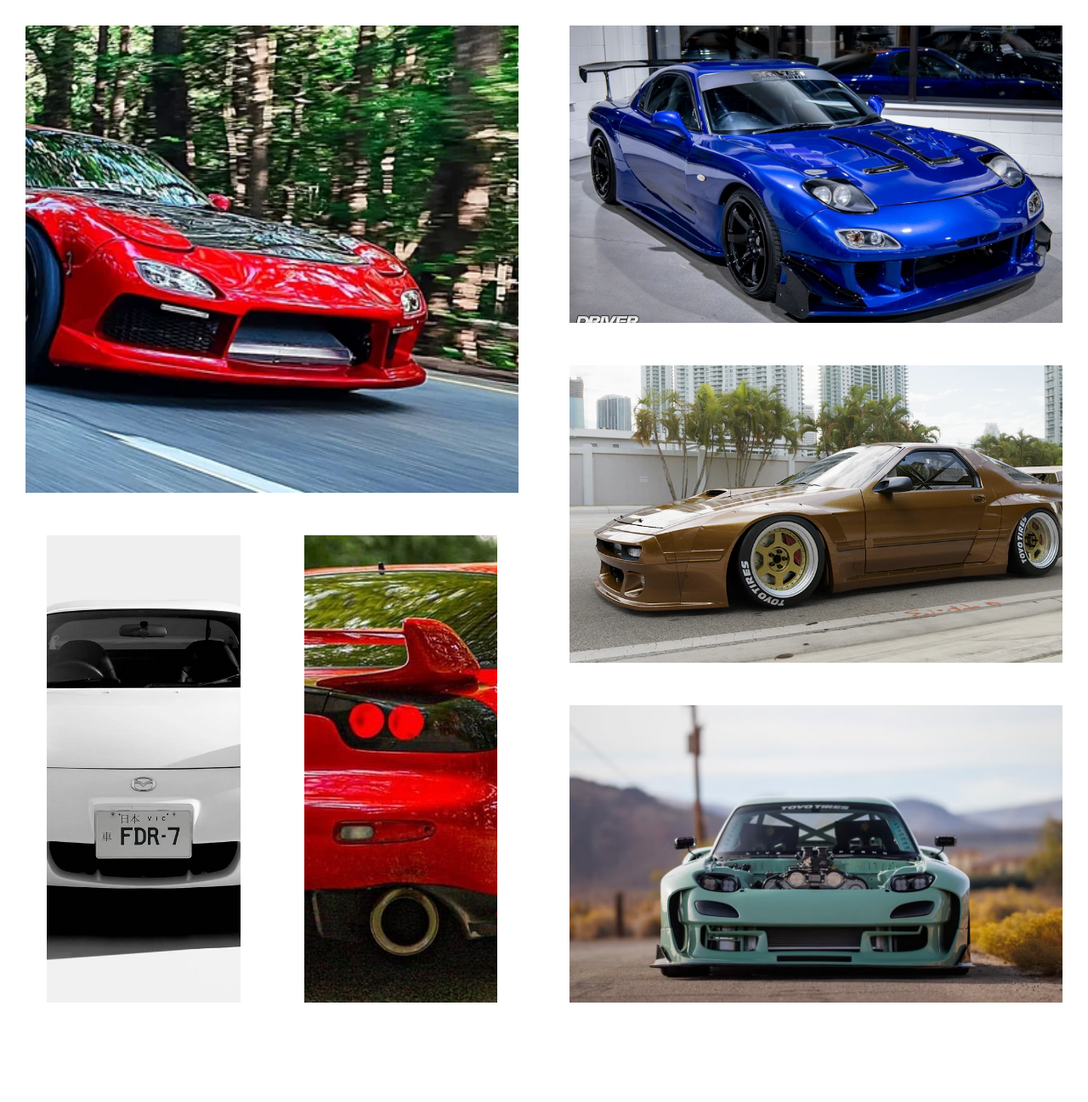
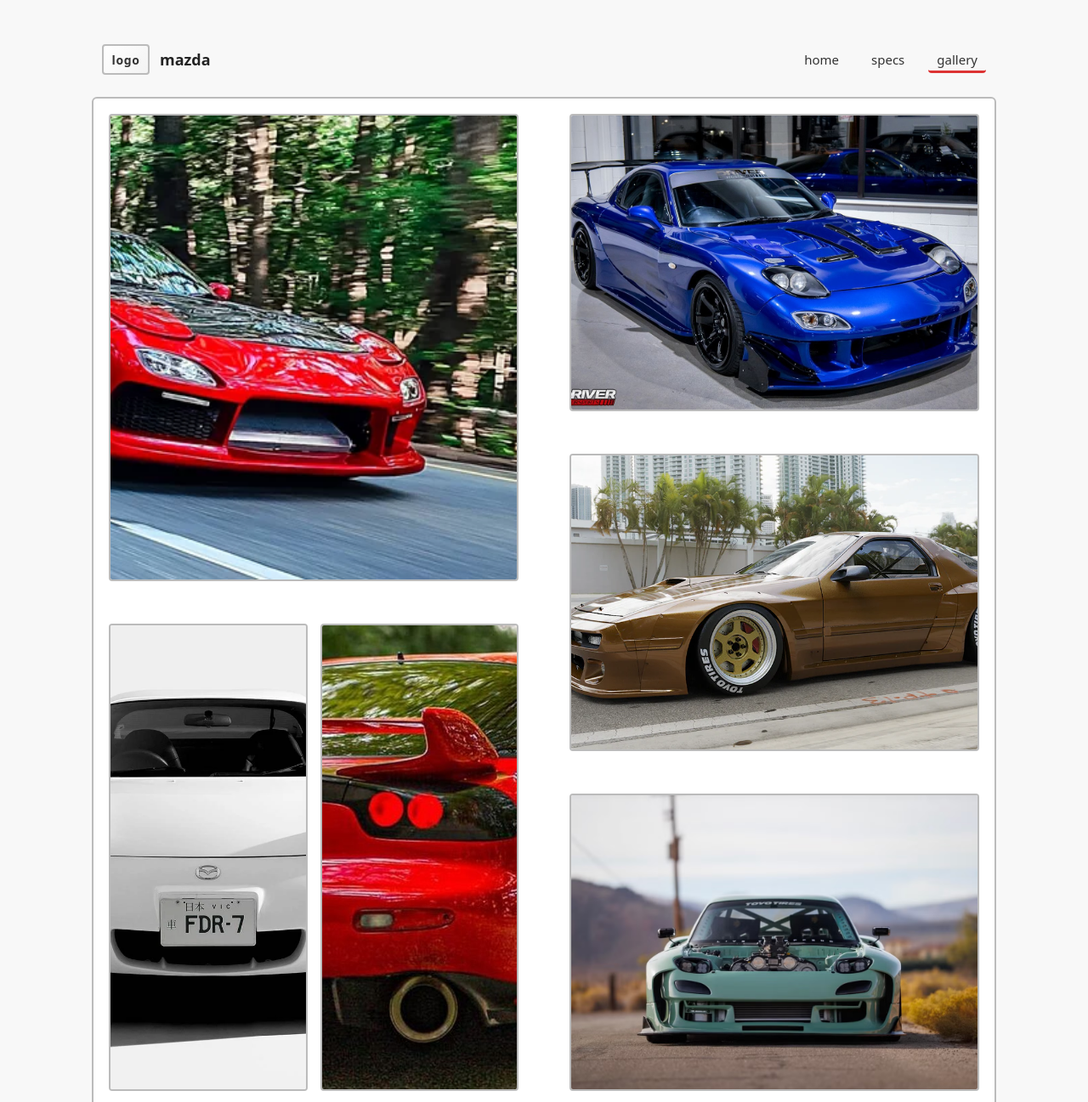
Before and after one commit to AcererakTheMighty/wdd130-smith, a plain HTML site: page gallery.html in a window 1280 px wide. Shown: the top 1297 px of the page at 85% size. Before the commit the page ends 1210 px from the top, so only its background shows below. Drawn offline with Linux system fonts and the light colour scheme.

Commit message:
Fixed gallery.html not getting styled

```diff
--- a/gallery.html
+++ b/gallery.html
@@ -3,38 +3,23 @@
 <head>
     <meta charset="UTF-8">
     <meta name="viewport" content="width=device-width, initial-scale=1.0">
-    <title>Gallery</title>
-    <style>
-        body {
-            margin: 0;
-        }
-        #gallery {
-            margin: 30px;
-            display: grid;
-            grid-template-columns: repeat(2, 1fr);
-            grid-template-rows: repeat(6, 150px);
-            column-gap: 60px;
-            row-gap: 50px;
-            place-items: center;
-        }
-        #gallery img {
-            width: 100%;
-            height: 100%;
-            object-fit: cover;
-            object-position: center;
-        }
-        #redwhite {
-            height: 100%;
-            display: grid;
-            grid-template-columns: repeat(2, 1fr);
-            column-gap: 75px;
-            margin: 0 25px;
-            grid-column: 1/2;
-            grid-row: 4/7;
-        }
-    </style>
+    <title>Mazda Gallery</title>
+    <link rel="stylesheet" href="styles.css">
 </head>
 <body>
+    <div class="wrap">
+        <header class="nav">
+        <div class="brand">
+            <div class="logo">logo</div>
+            <div style="font-size:18px;font-weight:700">mazda</div>
+        </div>
+
+        <nav class="links" aria-label="Main navigation">
+            <a href="index.html">home</a>
+            <a href="#">specs</a>
+            <a class="active" href="gallery.html">gallery</a>
+        </nav>
+        </header>
         <main>
             <div id="gallery">
                 <img src="images/img3.png" alt="Fast Red Mazda" style="grid-column: 1/2; grid-row: 1/4; object-position: right;">
@@ -47,5 +32,6 @@
                 </div>
             </div>
         </main>
+    </div>
 </body>
 </html>
```
Lines whose indentation alone changed are shown as unchanged.
